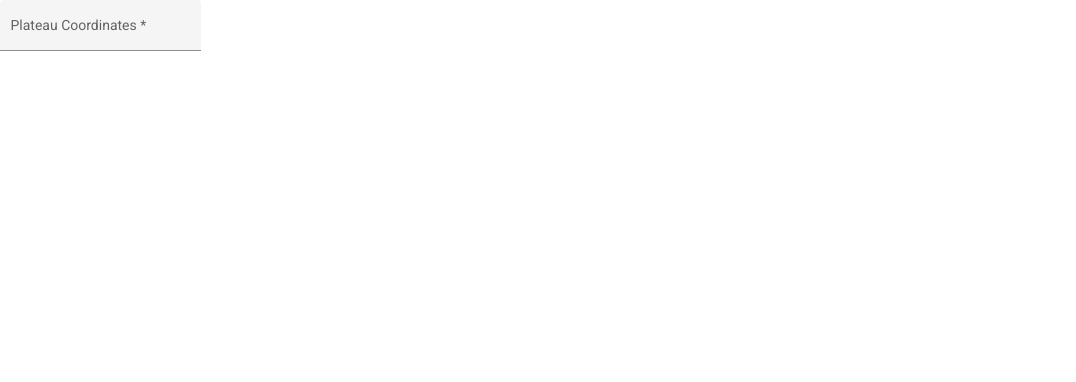
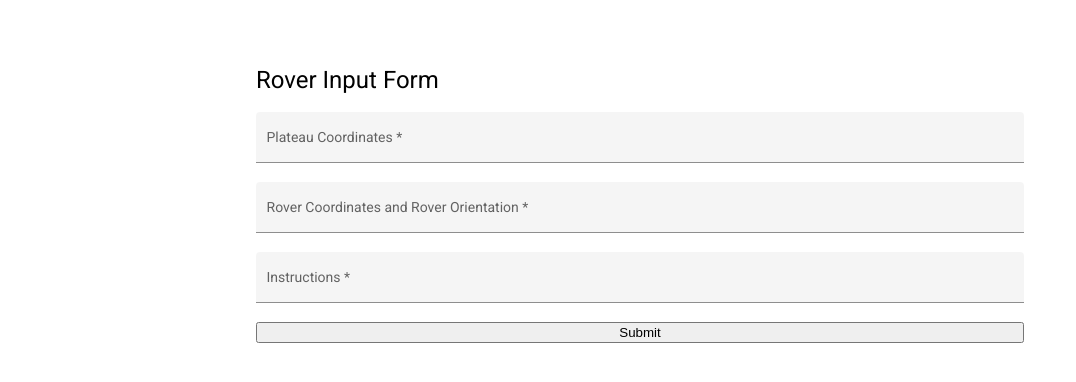
Before and after one commit to apnoble/mars-rover, an Angular app: page / in a window 1280 px wide. Shown: the top 382 px of the page, without its empty margins (0-1076 px from the left). Built offline with nearby package versions, Linux system fonts and the light colour scheme.

Commit message:
fix theme

```diff
--- a/src/app/rover-form/rover-form.component.css
+++ b/src/app/rover-form/rover-form.component.css
@@ -1,3 +1,11 @@
 .example-container .mat-form-field + .mat-form-field {
     margin-left: 8px;
 }
+
+.form-container {
+    display:flex;
+    flex-direction: column;
+    margin-left: 20%;
+    margin-right: 20%;
+    margin-top: 5%;
+}
--- a/src/app/rover-form/rover-form.component.html
+++ b/src/app/rover-form/rover-form.component.html
@@ -1,7 +1,21 @@
-<div class="example-container">
+<div class="form-container">
+    <h1>Rover Input Form</h1>
     <mat-form-field appearance="fill">
-      <mat-label>Plateau Coordinates</mat-label>
-      <input matInput placeholder="5 5" [formControl]="plateau" required>
-      <mat-error *ngIf="plateau.invalid">{{getErrorMessage()}}</mat-error>
+        <mat-label>Plateau Coordinates</mat-label>
+        <input matInput placeholder="5 5" [formControl]="plateau" required>
+        <mat-error *ngIf="plateau.invalid">{{getErrorMessage()}}</mat-error>
     </mat-form-field>
-  </div>
+
+    <mat-form-field appearance="fill">
+        <mat-label>Rover Coordinates and Rover Orientation</mat-label>
+        <input matInput placeholder="1 2 N" [formControl]="rover" required>
+        <mat-error *ngIf="rover.invalid">{{getErrorMessage()}}</mat-error>
+    </mat-form-field>
+
+    <mat-form-field appearance="fill">
+        <mat-label>Instructions</mat-label>
+        <input matInput placeholder="LMLMLMLMM" [formControl]="instructions" required>
+        <mat-error *ngIf="instructions.invalid">{{getErrorMessage()}}</mat-error>
+    </mat-form-field>
+    <button mat-raised-button color="primary">Submit</button>
+</div>
--- a/src/app/rover-form/rover-form.component.ts
+++ b/src/app/rover-form/rover-form.component.ts
@@ -1,5 +1,6 @@
 import { Component, OnInit } from '@angular/core';
 import {FormControl, ReactiveFormsModule, Validators} from '@angular/forms';
+import {MatButtonModule} from '@angular/material/button';
 
 @Component({
   selector: 'app-rover-form',
@@ -9,6 +10,8 @@ import {FormControl, ReactiveFormsModule, Validators} from '@angular/forms';
 export class RoverFormComponent implements OnInit {
 
   plateau = new FormControl('', [Validators.required, Validators.email]);
+  rover = new FormControl('', [Validators.required, Validators.email]);
+  instructions = new FormControl('', [Validators.required, Validators.email]);
 
   constructor() { }
 
@@ -20,6 +23,11 @@ export class RoverFormComponent implements OnInit {
       return 'You must enter a value';
     }
 
-    return this.plateau.hasError('plateau') ? 'Not a valid email' : '';
+    return this.plateau.hasError('email') ? 'Not a valid email' : '';
   }
+
+
+
+
+
 }
```
Also changed, not shown: src/app/plateau.ts (added, +10 -0 lines), src/app/rover.ts (added, +12 -0 lines), src/app/commandParser.ts (added).
